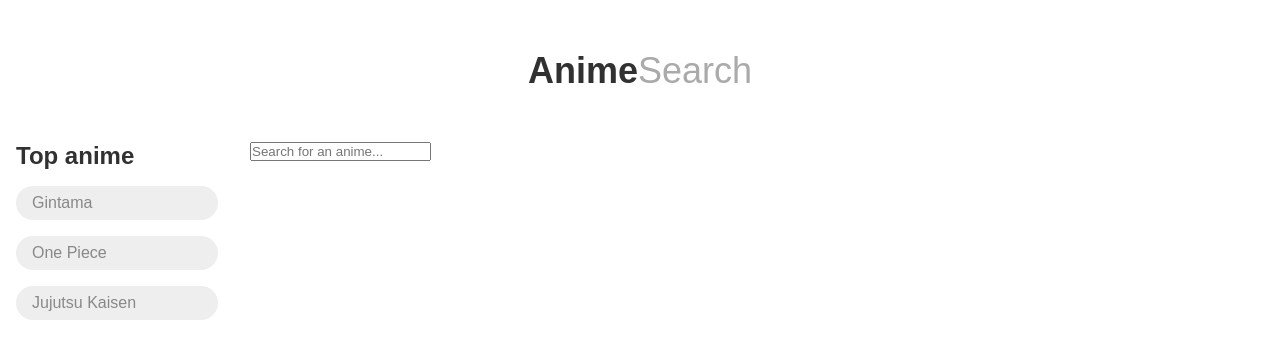
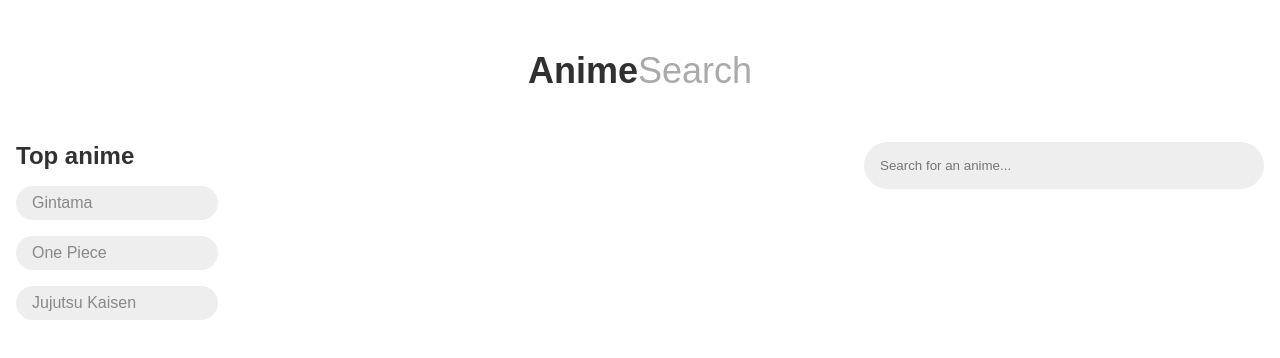
Before and after one commit to misa9999/anime-manga-database, a React (Create React App) app: page / in a window 1280 px wide. Shown: the top 358 px of the page. Built offline with nearby package versions, Linux system fonts and the light colour scheme.

Commit message:
style: added style to form and input

```diff
--- a/src/assets/scss/main.css
+++ b/src/assets/scss/main.css
@@ -65,4 +65,70 @@
   background-color: #313131;
   color: #AAA;
 }
+
+.content-wrap main {
+  -webkit-box-flex: 1;
+      -ms-flex: 1 1 0%;
+          flex: 1 1 0%;
+  padding: 0px 16px;
+}
+
+.content-wrap main .main-head {
+  display: -webkit-box;
+  display: -ms-flexbox;
+  display: flex;
+  -webkit-box-pack: end;
+      -ms-flex-pack: end;
+          justify-content: flex-end;
+}
+
+.content-wrap main .main-head .search-box {
+  display: -webkit-box;
+  display: -ms-flexbox;
+  display: flex;
+  -webkit-box-pack: end;
+      -ms-flex-pack: end;
+          justify-content: flex-end;
+  -webkit-box-flex: 1;
+      -ms-flex: 1 1 0%;
+          flex: 1 1 0%;
+}
+
+.content-wrap main .main-head .search-box input {
+  -webkit-appearance: none;
+     -moz-appearance: none;
+          appearance: none;
+  background: none;
+  outline: none;
+  border: none;
+  display: block;
+  width: 100%;
+  max-width: 400px;
+  padding: 16px;
+  border-radius: 999px;
+  background-color: #EEE;
+  -webkit-transition: 0.4s;
+  transition: 0.4s;
+}
+
+.content-wrap main .main-head .search-box input ::-webkit-input-placeholder {
+  color: #888;
+}
+
+.content-wrap main .main-head .search-box input :-ms-input-placeholder {
+  color: #888;
+}
+
+.content-wrap main .main-head .search-box input ::-ms-input-placeholder {
+  color: #888;
+}
+
+.content-wrap main .main-head .search-box input ::placeholder {
+  color: #888;
+}
+
+.content-wrap main .main-head .search-box input:focus, .content-wrap main .main-head .search-box input:valid {
+  background-color: #313131;
+  color: #FFF;
+}
 /*# sourceMappingURL=main.css.map */
--- a/src/assets/scss/main.scss
+++ b/src/assets/scss/main.scss
@@ -63,4 +63,44 @@
 		}
 	}
 
+  main {
+    flex: 1 1 0%;
+    padding: 0px 16px;
+
+    .main-head {
+      display: flex;
+      justify-content: flex-end;
+
+      .search-box {
+        display: flex;
+        justify-content: flex-end;
+        flex: 1 1 0%;
+
+        input {
+          appearance: none;
+          background: none;
+          outline: none;
+          border: none;
+
+          display: block;
+          width: 100%;
+          max-width: 400px;
+          padding: 16px;
+          border-radius: 999px;
+          background-color: #EEE;
+
+          transition: 0.4s;
+
+          ::placeholder {
+            color: #888;
+          }
+
+          &:focus, &:valid {
+            background-color: #313131;
+            color: #FFF;
+          }
+        }
+      }
+    }
+  }
 }
```
Also changed, not shown: 1 other file (tests, documents, lock files or other folders).
